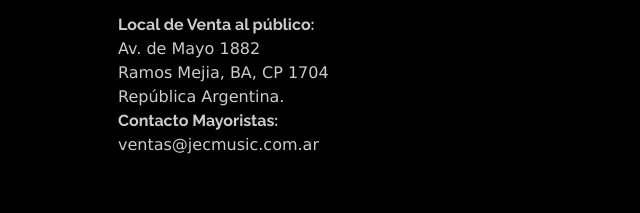
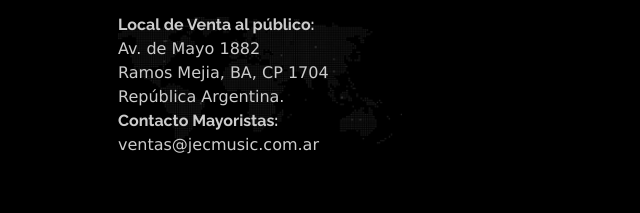
Before and after one commit to jonatec92/DW-repo, a plain HTML site: page pages/marcas.html in a window 1280 px wide. Shown: the part 1348-1561 px from the top of the page, 0-640 px from the left. Drawn offline with nearby package versions, Linux system fonts and the light colour scheme; the site is published under a folder, as on GitHub Pages, so addresses that start at the root find nothing.

Commit message:
ajuste de link de directorio

```diff
--- a/css/style.css
+++ b/css/style.css
@@ -244,7 +244,7 @@ footer h2{
 }
 
 footer .adress{
-    background: url('/assets/images/world-map.png') no-repeat center center;
+    background: url('../assets/images/world-map.png') no-repeat center center;
     background-size: 100%;
     z-index: 3;
 }
```
